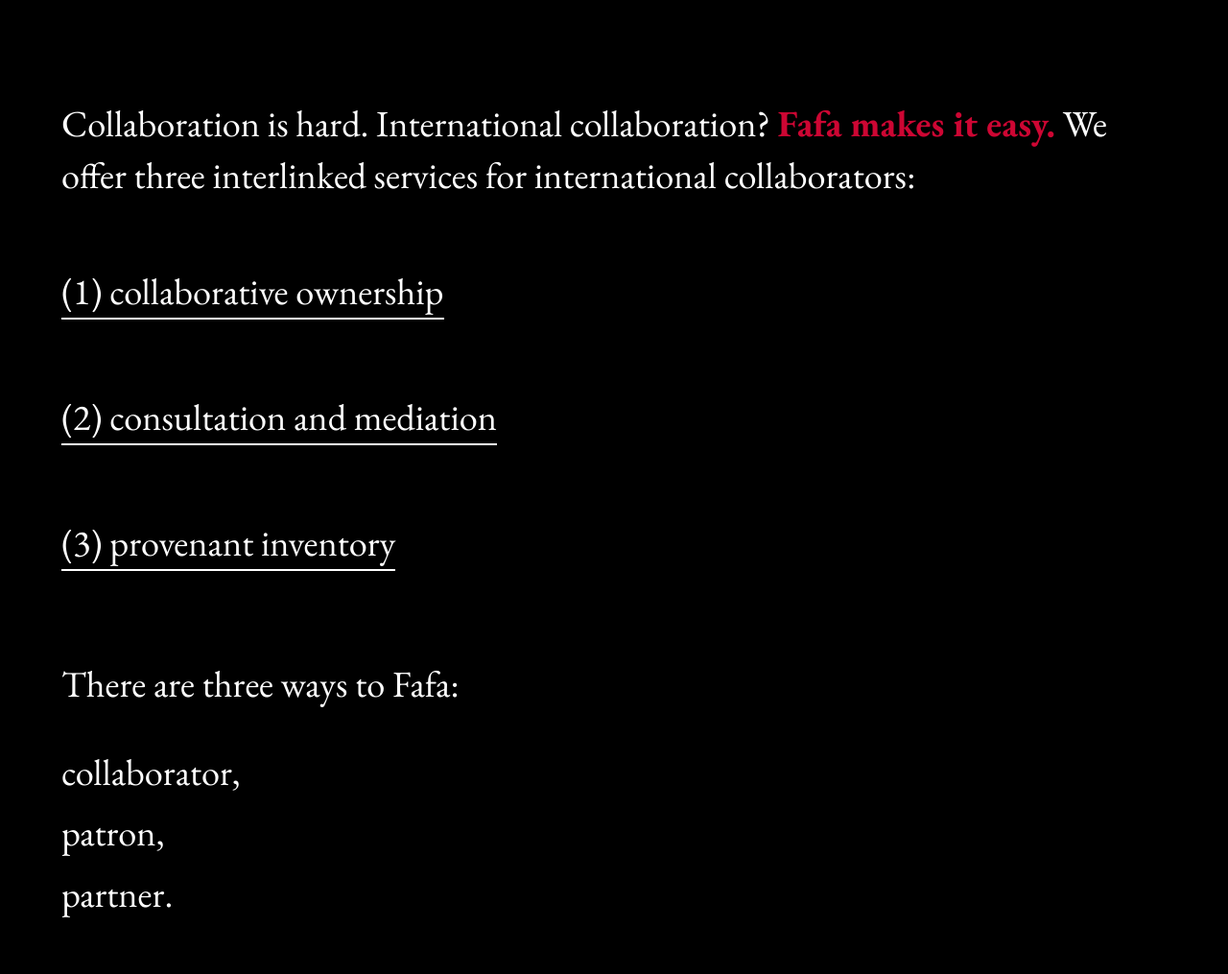
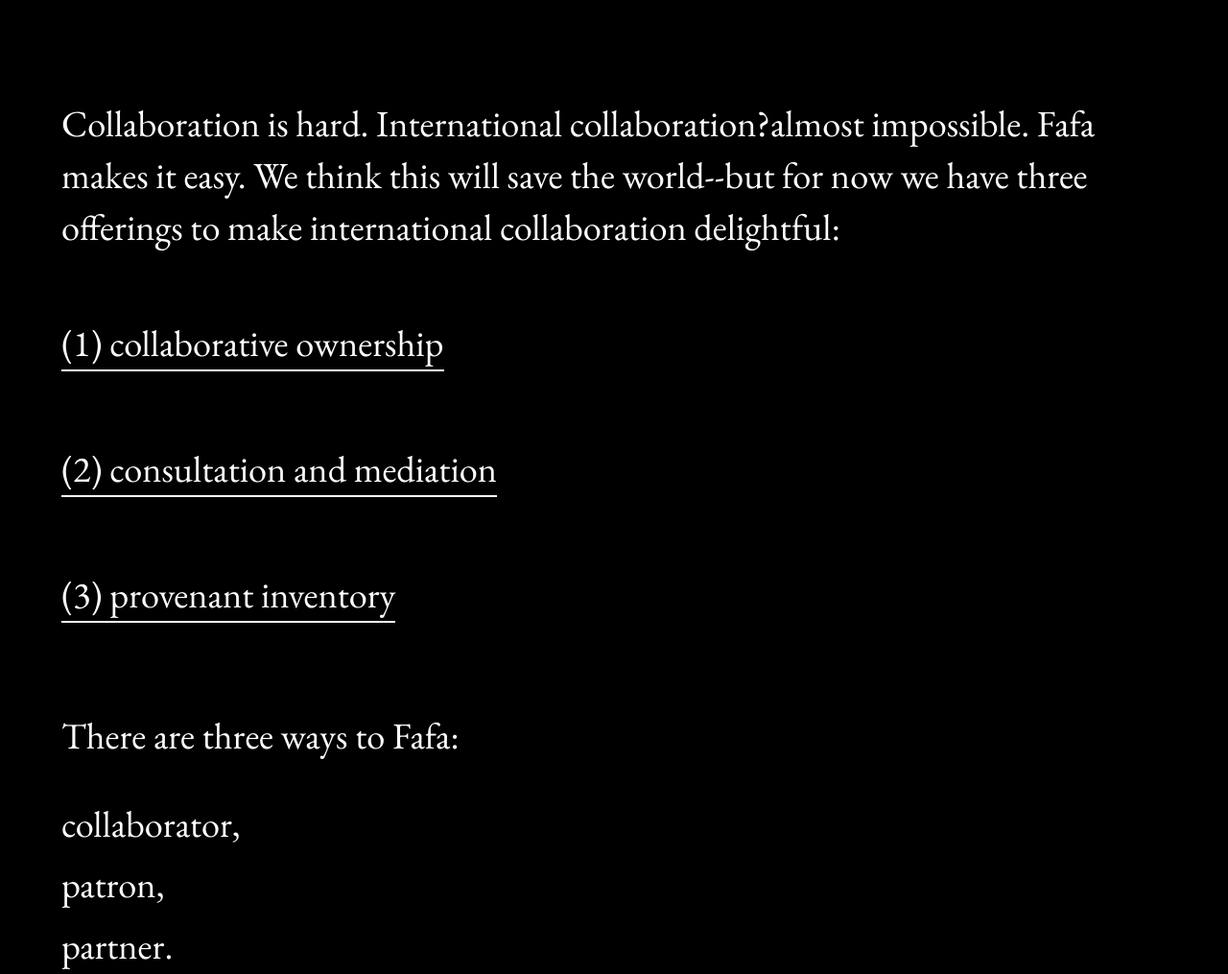
Before and after one commit to patfafa/fafa, a plain HTML site: page index.html in a window 1280 px wide. Shown: the whole page at 96% size. Drawn offline with nearby package versions, Linux system fonts and the light colour scheme.

Commit message:
revise top texts

```diff
--- a/index.html
+++ b/index.html
@@ -55,7 +55,7 @@
 </head>
 <body>
     <div class="section">
-        <p>Collaboration is hard. International collaboration? <span class="highlight">Fafa makes it easy.</span> We offer three interlinked services for international collaborators:</p>
+        <p>Collaboration is hard. International collaboration?almost impossible. Fafa makes it easy. We think this will save the world--but for now we have three offerings to make international collaboration delightful:</p>
         <div class="dropdown">
             <p class="dropdown-toggle">(1) collaborative ownership</p>
             <div class="dropdown-content">
```
